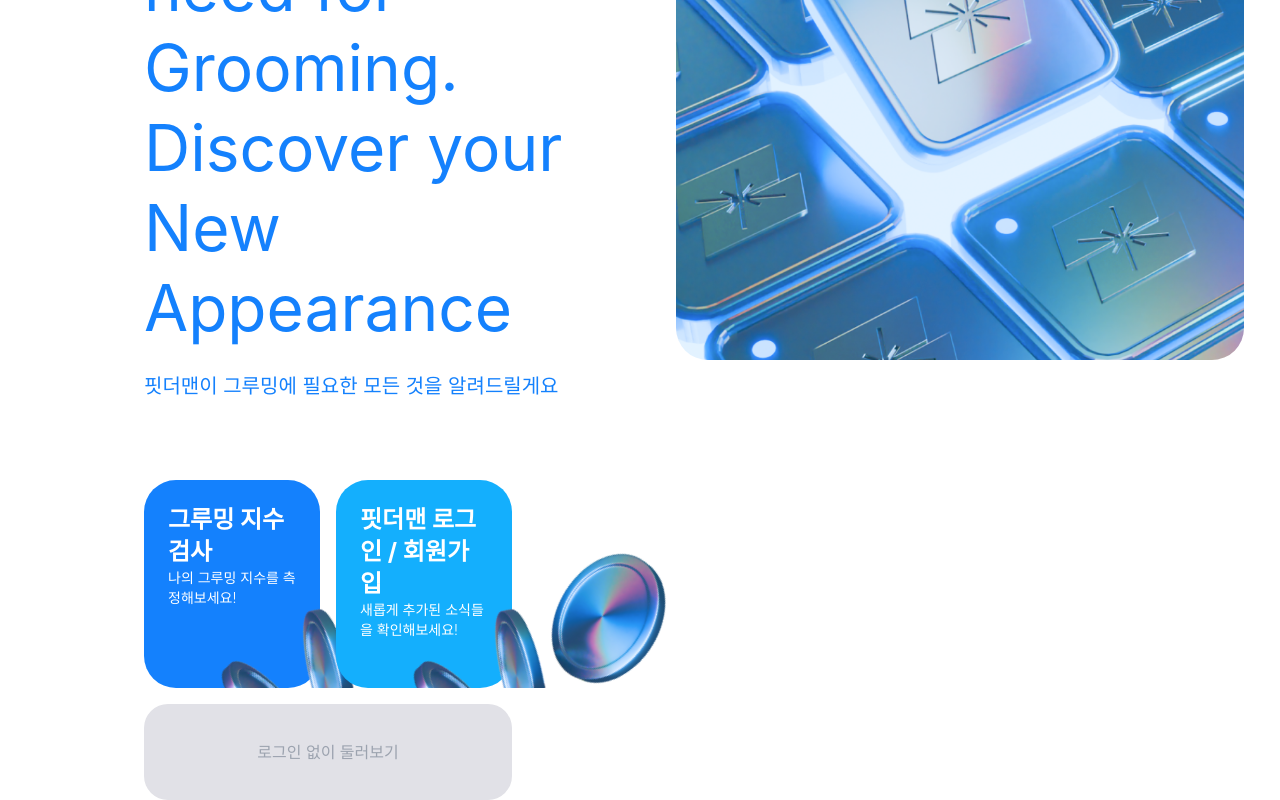
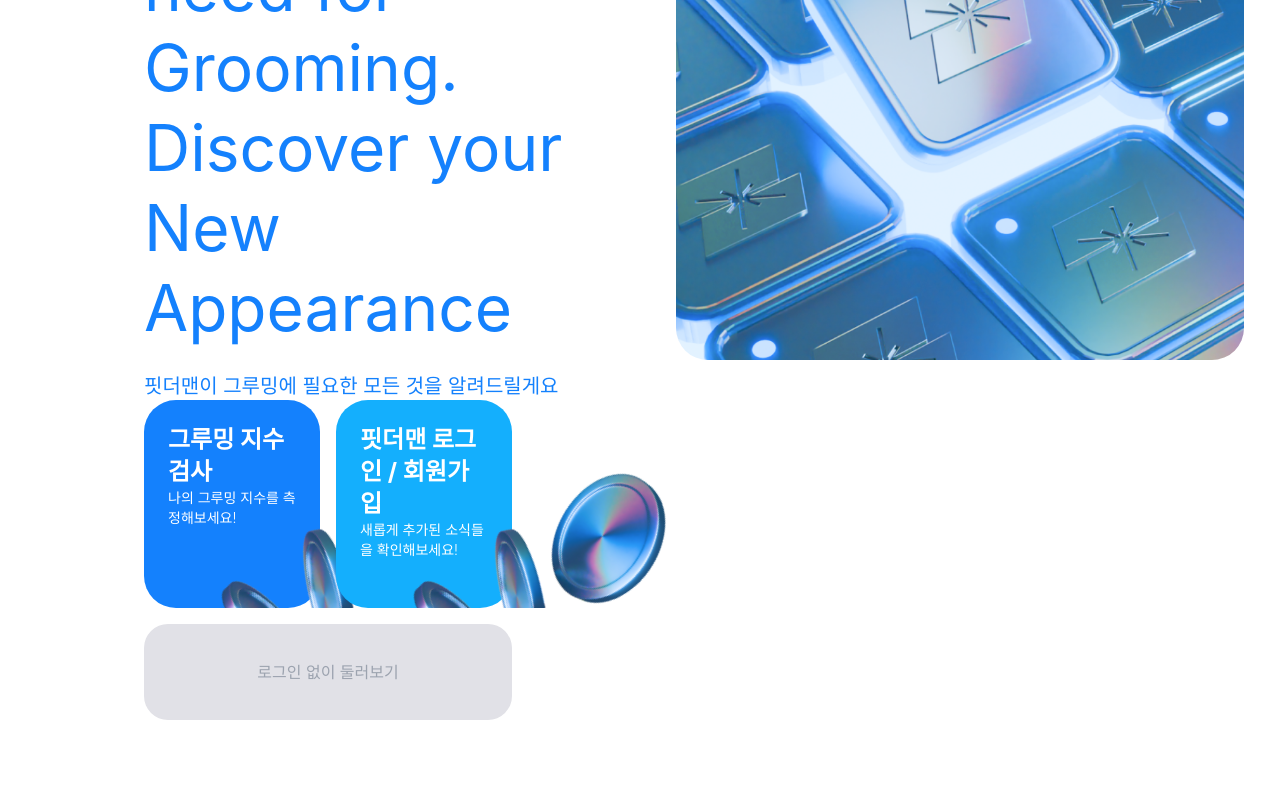
Before and after one commit to yu-ratel/ftm-client, a Next.js app: page /grooming in a window 1280 px wide. Shown: the part 404-1204 px from the top of the page. After the commit the page ends 1124 px from the top, so only its background shows below. Built offline with nearby package versions, Linux system fonts and the light colour scheme; no server answers; a web font is replaced by a local one.

Commit message:
feat: groomingTestPage LandingView 로그인 분기 기능 구현

```diff
--- a/app/grooming/components/DefaultLandingAction.tsx
+++ b/app/grooming/components/DefaultLandingAction.tsx
@@ -3,7 +3,7 @@
 
 const DefaultLandingAction = () => {
   return (
-    <section className="mt-20 flex flex-col gap-4 pr-32">
+    <section className="flex flex-col gap-4 pr-32">
       <div className="flex h-52 gap-4 text-white *:w-1/2 *:rounded-[32px] *:p-6">
         <Link href="/grooming/check" className="relative bg-blue-500">
           <h3 className="text-2xl font-bold">그루밍 지수 검사</h3>
--- a/app/grooming/components/SignInLandingAction.tsx
+++ b/app/grooming/components/SignInLandingAction.tsx
@@ -2,9 +2,9 @@
 
 const DefaultLandingAction = () => {
   return (
-    <section className="mt-52 flex flex-col gap-4 pr-32">
+    <section className="flex flex-col gap-4 pr-32">
       <Link
-        href="/"
+        href="/grooming/check"
         className="h-24 w-full content-center self-center rounded-3xl bg-blue-500 px-4 py-2 text-center text-2xl text-white"
       >
         그루밍지수 재검사 하러가기
--- a/app/grooming/components/index.jsx
+++ b/app/grooming/components/index.jsx
@@ -1,20 +1,21 @@
+import { cookies } from "next/headers";
 import Image from "next/image";
 import { LANDING_IMG, LANDING_TITLE, LANDING_DESCRIPTION } from "../constants";
 import DefaultLandingAction from "./DefaultLandingAction";
 import SignInLandingAction from "./SignInLandingAction";
 
-// 동민님 코드 머지 후 로그인 분기 처리 예정
+const LandingView = () => {
+  const cookieStore = cookies();
+  const isLogin = cookieStore.get("SESSION");
 
-const LandingView = () => {
   return (
     <main className="flex">
-      <section className="w-1/2 py-32 pl-36 font-normal text-blue-500">
+      <section className="flex w-1/2 flex-col justify-between py-32 pl-36 font-normal text-blue-500">
         <h1 className="whitespace-pre-line text-[64px] leading-tight">
           {LANDING_TITLE}
+          <p className="mt-6 text-xl">{LANDING_DESCRIPTION}</p>
         </h1>
-        <p className="mt-6 text-xl">{LANDING_DESCRIPTION}</p>
-        <DefaultLandingAction />
-        {/* <SignInLandingAction /> */}
+        {isLogin ? <SignInLandingAction /> : <DefaultLandingAction />}
       </section>
       <section className="relative w-1/2">
         <div className="absolute inset-9">
```
